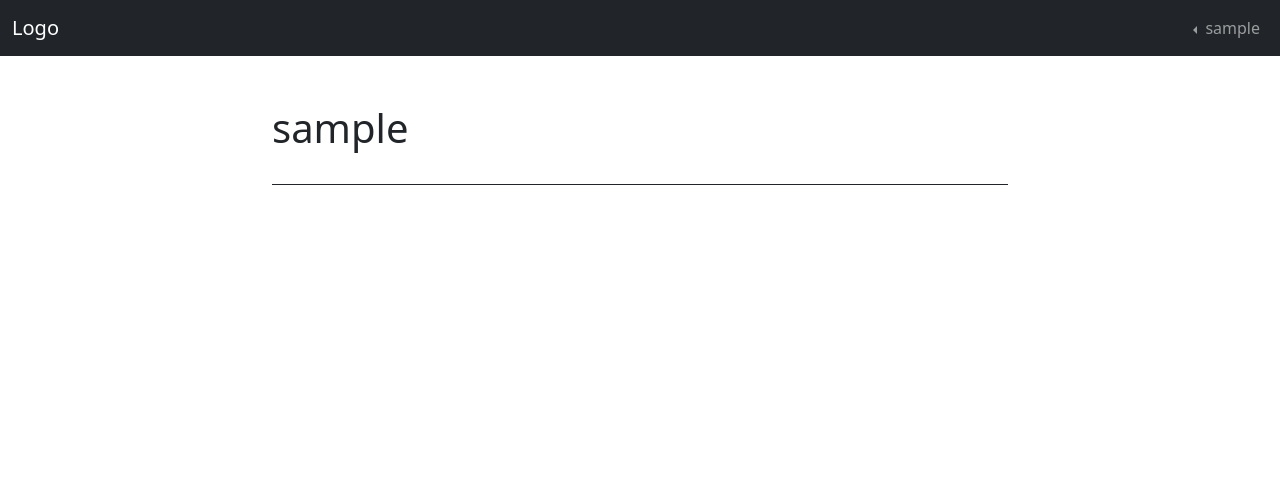
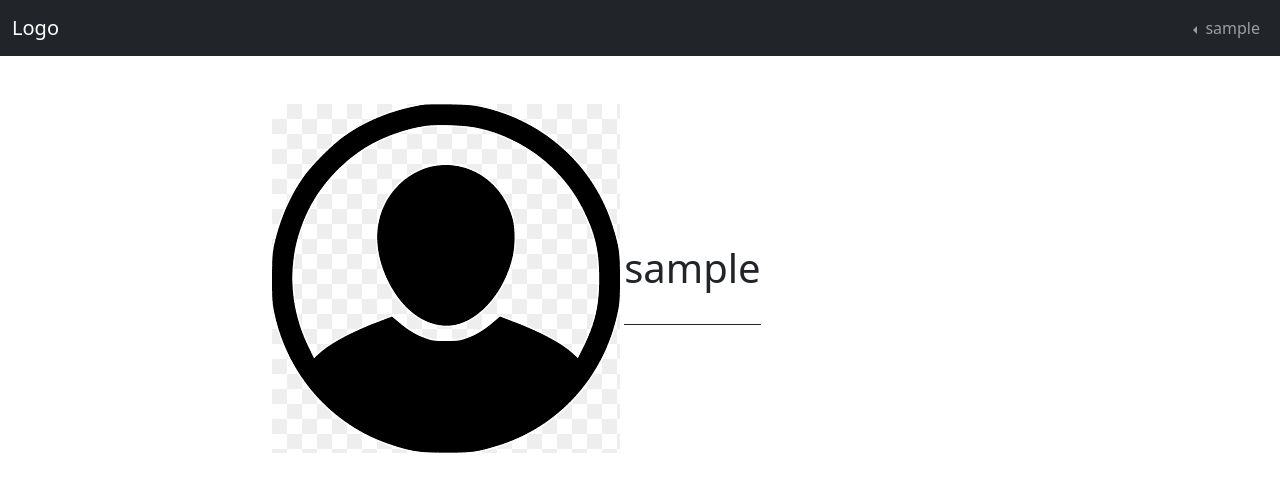
Before and after one commit to alextowe/nfl-picks-api, a Django app: page /profile/1/ in a window 1280 px wide. Shown: the top 492 px of the page. Run offline with Django 4.2, Linux system fonts and the light colour scheme; the visitor is signed in with stand-in values (Sample User, id 1); some libraries are stand-ins or nearby versions.

Commit message:
added default user image to profile page

```diff
--- a/base/templates/base/pages/profile.html
+++ b/base/templates/base/pages/profile.html
@@ -1,4 +1,6 @@
 {% extends 'base.html' %}
+
+{% load static %}
 
 {% block title %} | My Profile {% endblock%}
 
@@ -9,7 +11,9 @@
         <div class="row">
             <div class="col-lg-8 offset-lg-2">
                 {% include 'partials/_alerts.html' %}
-                <h1 class="h1 mb-3">
+                <img src="{% static 'images/profile/default.png' %}" alt="profile-picture" class="d-inline-block">
+                <div class="d-inline-block">
+                    <h1 class="h1 mb-3 ">
                         {% if user.profile.display_name %}
                             {{ user.profile.display_name }}
                         {% else %}
@@ -20,5 +24,6 @@
                 </div>
             </div>
         </div>
+    </div>
 </section>
 {% endblock %}
--- a/pickem/settings.py
+++ b/pickem/settings.py
@@ -63,7 +63,6 @@ ROOT_URLCONF = 'pickem.urls'
 TEMPLATES = [
     {
         'BACKEND': 'django.template.backends.django.DjangoTemplates',
-        #'DIRS': [os.path.join(BASE_DIR, 'templates')],
         'DIRS': [],
         'APP_DIRS': True,
         'OPTIONS': {
@@ -137,6 +136,7 @@ MESSAGE_TAGS = {
 # Static files (CSS, JavaScript, Images)
 # https://docs.djangoproject.com/en/4.2/howto/static-files/
 
+STATIC_ROOT= os.path.join(BASE_DIR, 'static')
 STATIC_URL = 'static/'
 
 # Default primary key field type
```
Also changed, not shown: base/migrations/0007_alter_profile_profile_image.py (added), base/migrations/0008_alter_profile_profile_image.py (added), base/static/images/profile/default.png (added). Lines whose indentation alone changed are shown as unchanged.
